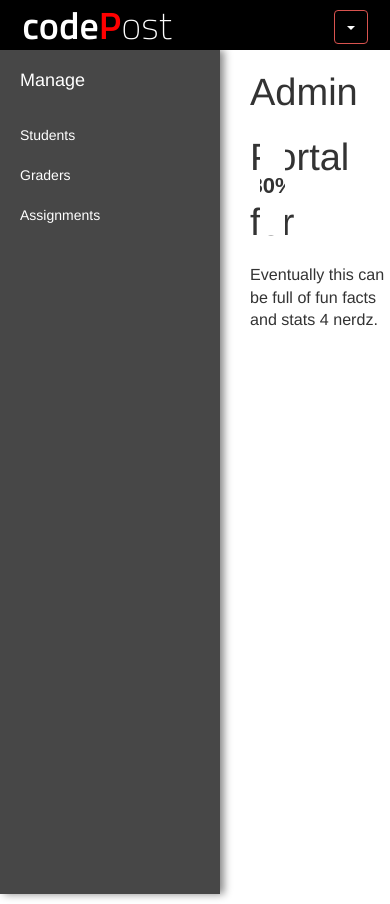
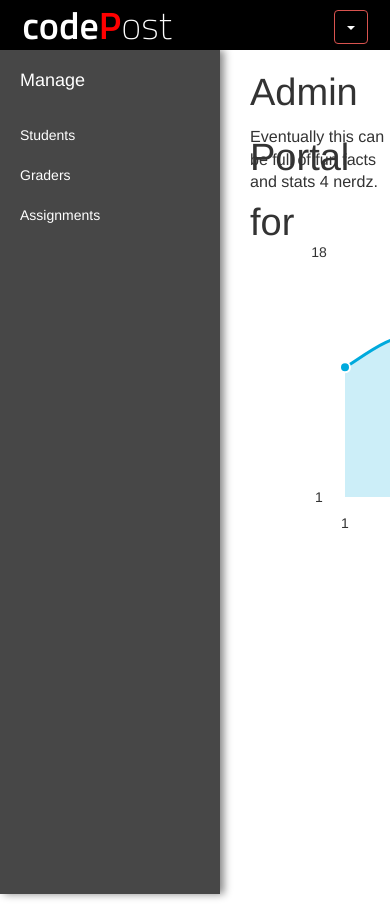
Before and after one commit to gleichnitz/333, a Flask app: template templates/admin2.html in a window 390 px wide; the page is wider, and only the part inside the window is pictured. Run offline with Flask 2, Linux system fonts and the light colour scheme; the template is opened without the code that fills it, so the values that code supplies are empty.

Commit message:
add graphs to admin page

```diff
--- a/templates/admin2.html
+++ b/templates/admin2.html
@@ -13,37 +13,30 @@
                     <a id="menu-toggle" href="#" class="btn btn-default"><i class="icon-reorder"></i></a>
                     Admin Portal for {{course}}
                 </h1>
-                <p class="lead">Eventually this can be full of fun facts and stats 4 nerdz.</p>
             </div>
             </div>
             <!-- Keep all page content within the page-content inset div! -->
             <div class="page-content">
                 <div class="row">
-                    <!-- <div id='chart1' style='width: 500px; height: 325px; margin-left: 50px;'></div> -->
-                        <div id='chart2' style='width: 25%; height: 100%; margin: 10px; float: left;'></div>
-                        <!-- <div id='chart3' style='width: 25%; height: 100%; margin: 10px; float: right;'></div>
-                        <div id='chart4' style='width: 25%; height: 100%; margin: 10px; float: left;'></div>
-                        <div id='chart5' style='width: 25%; height: 100%; margin: 10px; float: right'></div> -->
+                    <div class="col-md-12">
+                        <p class="lead">Eventually this can be full of fun facts and stats 4 nerdz.</p>
+                    </div>
+                    <div id='chart1' style='width: 500px; height: 325px; margin-left: 50px;'></div>
+                    <div id='chart2' style='width: 500px; height: 325px; margin-right: 25px; float: right'></div>
                 </div>
             </div>
         </div>
 
             <script type="text/javascript">
-                //var chart = new Charts.LineChart('chart1');
-                /* chart.add_line({
+                var chart = new Charts.LineChart('chart1');
+                chart.add_line({
                     data: [[1, 10],[2, 12],[3, 5],[4, 13],[5, 2],[6, 1],[7, 18]]
-                }) */
+                })
 
                 var chart2 = new Charts.CircleProgress('chart2', 'Sales', 80);
-                /* var chart3 = new Charts.CircleProgress('chart3', 'Sales', 50);
-                var chart4 = new Charts.CircleProgress('chart4', 'Sales', 100);
-                var chart5 = new Charts.CircleProgress('chart5', 'Sales', 10); */
 
-                //chart.draw();
-                chart2.draw();
-                //chart3.draw();
-                //chart4.draw();
-                //chart5.draw();
+                chart.draw();
+                chart2.draw()
             </script>
 {% endblock %}
 
```
